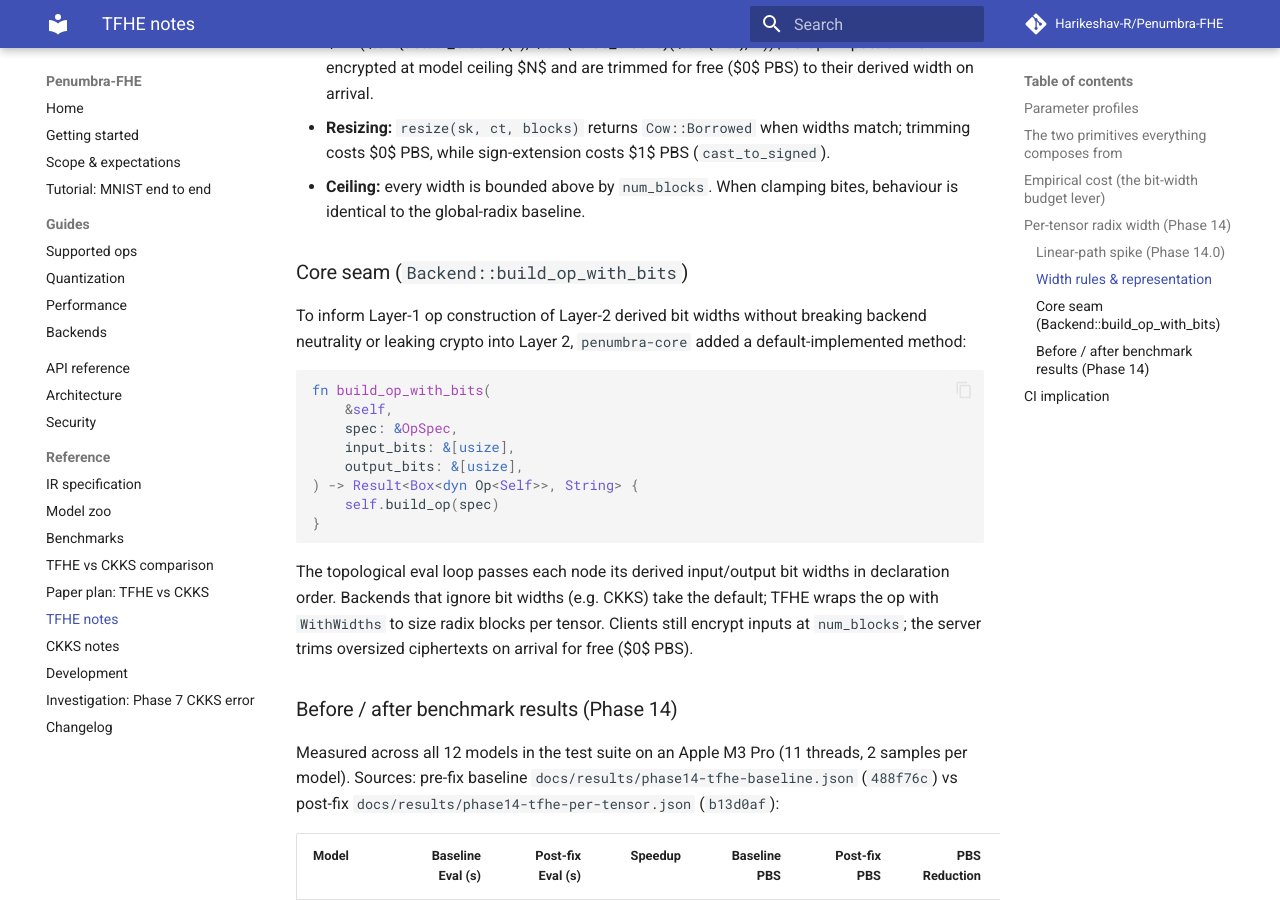
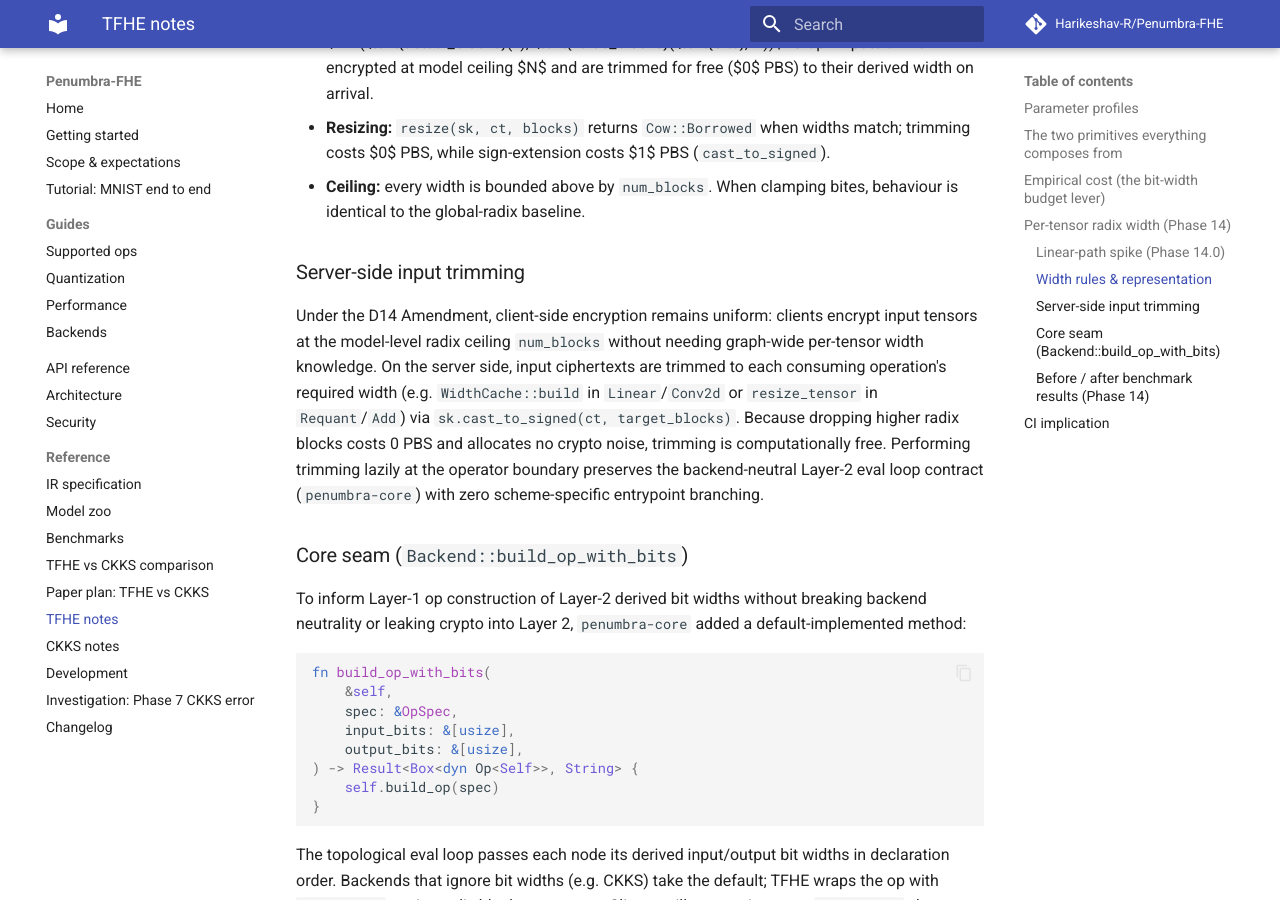
Before and after one commit to Harikeshav-R/Penumbra-FHE, an MkDocs documentation site: the page built from docs/NOTES-tfhe.md, in a window 1280 px wide and 900 px high, scrolled down 3721 px. Built offline with MkDocs 1.6.1 and Material for MkDocs 9.7.7, drawn with Linux system fonts in a browser that asks for light colours; comment, search, counter and statistics services are not loaded.

Commit message:
docs(tfhe): document server-side input trimming architecture

```diff
--- a/docs/NOTES-tfhe.md
+++ b/docs/NOTES-tfhe.md
@@ -108,6 +108,10 @@ Layer-2 bit-width analysis bounds each tensor value's magnitude: $|v| < 2^{\text
 - **Resizing:** `resize(sk, ct, blocks)` returns `Cow::Borrowed` when widths match; trimming costs $0$ PBS, while sign-extension costs $1$ PBS (`cast_to_signed`).
 - **Ceiling:** every width is bounded above by `num_blocks`. When clamping bites, behaviour is identical to the global-radix baseline.
 
+
+### Server-side input trimming
+
+Under the D14 Amendment, client-side encryption remains uniform: clients encrypt input tensors at the model-level radix ceiling `num_blocks` without needing graph-wide per-tensor width knowledge. On the server side, input ciphertexts are trimmed to each consuming operation's required width (e.g. `WidthCache::build` in `Linear`/`Conv2d` or `resize_tensor` in `Requant`/`Add`) via `sk.cast_to_signed(ct, target_blocks)`. Because dropping higher radix blocks costs 0 PBS and allocates no crypto noise, trimming is computationally free. Performing trimming lazily at the operator boundary preserves the backend-neutral Layer-2 eval loop contract (`penumbra-core`) with zero scheme-specific entrypoint branching.
 ### Core seam (`Backend::build_op_with_bits`)
 
 To inform Layer-1 op construction of Layer-2 derived bit widths without breaking backend neutrality or leaking crypto into Layer 2, `penumbra-core` added a default-implemented method:
```
Also changed, not shown: docs/BACKENDS.md (+2 -0 lines).
